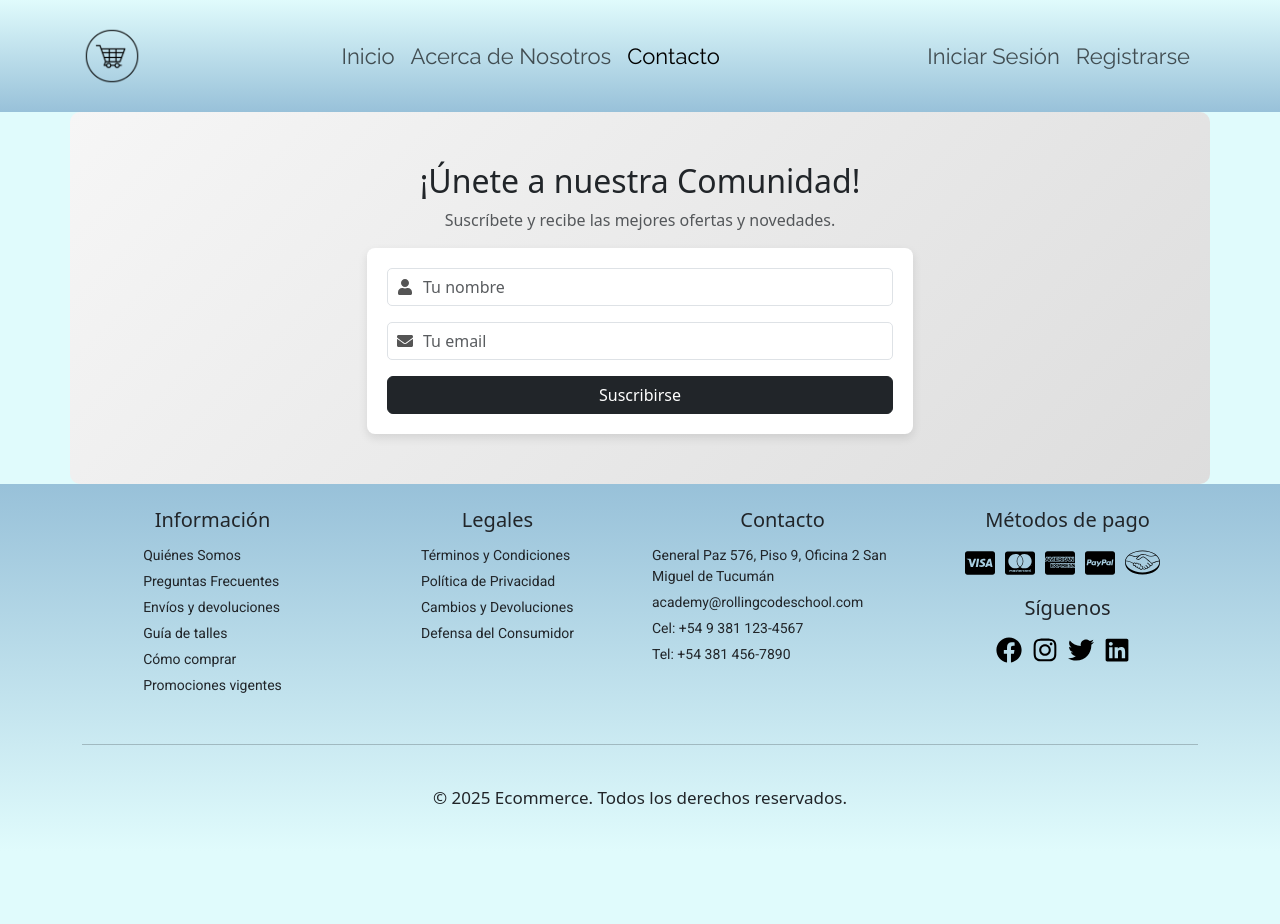
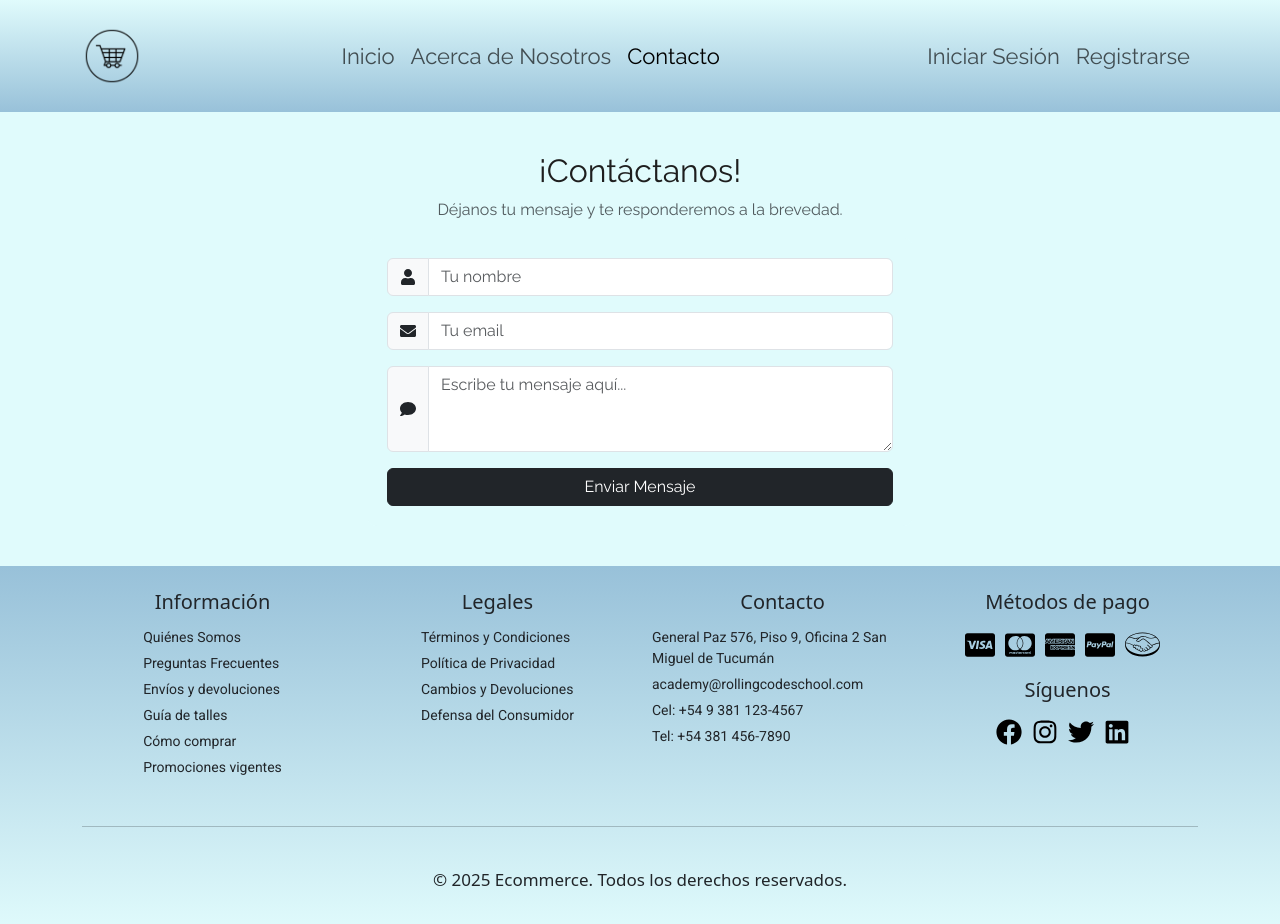
Before and after one commit to cbugeau/Ecommerce-2doE, a React (Vite) app: page /contact in a window 1280 px wide. Shown: the top 924 px of the page. Before the commit the page ends 851 px from the top, so only its background shows below. Built offline with nearby package versions, Linux system fonts and the light colour scheme.

Commit message:
Hacemos algunos cambios al formulario

```diff
--- a/src/pages/ContactPage.css
+++ b/src/pages/ContactPage.css
@@ -1,19 +1,15 @@
 .contact-container {
-  background: linear-gradient(135deg, #f6f6f6, #ddd);
-  padding: 50px 0;
-  border-radius: 10px;
-}
-
-h2 {
-  font-weight: bold;
-  color: #333;
+  max-width: 600px;
+  margin: auto;
+  padding: 40px 20px;
+  font-family: "Raleway", sans-serif;
+  color: #1e1e1e;
 }
 
 .contact-form {
-  background: white;
+  background: #e0fbfc;
   padding: 20px;
-  border-radius: 8px;
-  box-shadow: 0px 4px 10px rgba(0, 0, 0, 0.1);
+  border-radius: 10px;
 }
 
 .input-container {
@@ -25,10 +21,9 @@ h2 {
   left: 10px;
   top: 50%;
   transform: translateY(-50%);
-  color: #555;
+  color: #3d5a80;
 }
-
-.contact-form input {
+.form-control {
   padding-left: 35px;
   border-radius: 5px;
 }
@@ -36,9 +31,4 @@ h2 {
 .submit-btn {
   width: 100%;
   font-weight: bold;
-  transition: 0.3s;
 }
-
-.submit-btn:hover {
-  background: #444;
-}
--- a/src/pages/ContactPage.jsx
+++ b/src/pages/ContactPage.jsx
@@ -1,13 +1,14 @@
 import React, { useState } from "react";
-import { Container, Form, Button, Row, Col } from "react-bootstrap";
+import { Container, Form, Button, Row, Col, InputGroup } from "react-bootstrap";
 import Swal from "sweetalert2";
-import { FaUser, FaEnvelope } from "react-icons/fa";
+import { FaUser, FaEnvelope, FaComment } from "react-icons/fa";
 import "./ContactPage.css";
 
 const ContactPage = () => {
   const [formData, setFormData] = useState({
     name: "",
     email: "",
+    message: "",
   });
 
   const handleChange = (e) => {
@@ -17,7 +18,7 @@ const ContactPage = () => {
   const handleSubmit = (e) => {
     e.preventDefault();
 
-    if (!formData.name || !formData.email) {
+    if (!formData.name || !formData.email || !formData.message) {
       Swal.fire({
         title: "Error",
         text: "Por favor, completa todos los campos.",
@@ -28,28 +29,30 @@ const ContactPage = () => {
     }
 
     Swal.fire({
-      title: "¡Gracias por suscribirte!",
-      text: "Te enviaremos novedades a tu correo.",
+      title: "¡Mensaje enviado!",
+      text: "Nos pondremos en contacto contigo pronto.",
       icon: "success",
       confirmButtonColor: "#28a745",
     });
 
-    setFormData({ name: "", email: "" });
+    setFormData({ name: "", email: "", message: "" });
   };
 
   return (
     <Container className="contact-container">
       <Row className="justify-content-center">
         <Col md={6}>
-          <h2 className="text-center">¡Únete a nuestra Comunidad!</h2>
+          <h2 className="text-center">¡Contáctanos!</h2>
           <p className="text-center text-muted">
-            Suscríbete y recibe las mejores ofertas y novedades.
+            Déjanos tu mensaje y te responderemos a la brevedad.
           </p>
 
           <Form onSubmit={handleSubmit} className="contact-form">
             <Form.Group className="mb-3">
-              <div className="input-container">
-                <FaUser className="input-icon" />
+              <InputGroup>
+                <InputGroup.Text>
+                  <FaUser />
+                </InputGroup.Text>
                 <Form.Control
                   type="text"
                   placeholder="Tu nombre"
@@ -57,12 +60,14 @@ const ContactPage = () => {
                   value={formData.name}
                   onChange={handleChange}
                 />
-              </div>
+              </InputGroup>
             </Form.Group>
 
             <Form.Group className="mb-3">
-              <div className="input-container">
-                <FaEnvelope className="input-icon" />
+              <InputGroup>
+                <InputGroup.Text>
+                  <FaEnvelope />
+                </InputGroup.Text>
                 <Form.Control
                   type="email"
                   placeholder="Tu email"
@@ -70,11 +75,26 @@ const ContactPage = () => {
                   value={formData.email}
                   onChange={handleChange}
                 />
-              </div>
+              </InputGroup>
+            </Form.Group>
+            <Form.Group className="mb-3">
+              <InputGroup>
+                <InputGroup.Text>
+                  <FaComment />
+                </InputGroup.Text>
+                <Form.Control
+                  as="textarea"
+                  rows={3}
+                  placeholder="Escribe tu mensaje aquí..."
+                  name="message"
+                  value={formData.message}
+                  onChange={handleChange}
+                />
+              </InputGroup>
             </Form.Group>
 
             <Button variant="dark" type="submit" className="submit-btn">
-              Suscribirse
+              Enviar Mensaje
             </Button>
           </Form>
         </Col>
```
